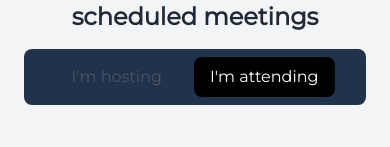
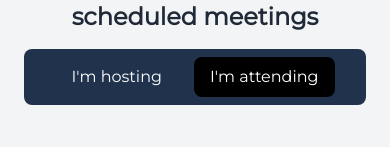
Before and after one commit to MeetMate-org/meetmate-client, a Next.js app: page /meetings/attend in a window 390 px wide. Shown: the part 145-292 px from the top of the page. Built offline with nearby package versions, Linux system fonts and the light colour scheme.

Commit message:
style: minor styles fixes

```diff
--- a/app/page.tsx
+++ b/app/page.tsx
@@ -34,7 +34,7 @@
           role: 'user'
         });
         // Перенаправляємо на board за замовчуванням
-        router.push("/home/board");
+        router.push("/board");
       } else {
         console.error('Invalid user data structure:', userData);
         router.push("/auth/login");
@@ -58,7 +58,13 @@
           <GreetingsBox />
 
           <div className="container mx-auto px-6 py-8">
-            <Tabs />
+            <Tabs>
+              {/* Your tab content goes here */}
+              <div className="tab-content">
+                <h2>Welcome to the Board</h2>
+                <p>This is your board where you can manage tasks and projects.</p>
+              </div>
+            </Tabs>
           </div>
         </main>
       </div>
--- a/app/ui/components/meetings-tabs.tsx
+++ b/app/ui/components/meetings-tabs.tsx
@@ -18,20 +18,20 @@
       <div className="flex space-x-4 my-4 justify-center bg-colorPrimary py-2 rounded-lg md:bg-transparent">
         <button
           onClick={() => router.push("/meetings/host")}
-          className={`flex items-center space-x-2 px-4 py-2 rounded-lg transition-colors ${
+          className={`flex items-center space-x-2 px-4 py-2 text-white rounded-lg transition-colors ${
             isHost
               ? "bg-black text-white hover:opacity-80"
-              : "bg-transparent text-gray-600"
+              : "bg-transparent text-white md:text-gray-600"
           }`}
         >
           <span>I'm hosting</span>
         </button>
         <button
           onClick={() => router.push("/meetings/attend")}
-          className={`flex items-center space-x-2 px-4 py-2 rounded-lg transition-colors ${
+          className={`flex items-center space-x-2 px-4 py-2 text-white rounded-lg transition-colors ${
             isAttend
               ? "bg-black text-white hover:opacity-80"
-              : "bg-transparent text-gray-600"
+              : "bg-transparent text-white md:text-gray-600"
           }`}
         >
           <span>I'm attending</span>
```
